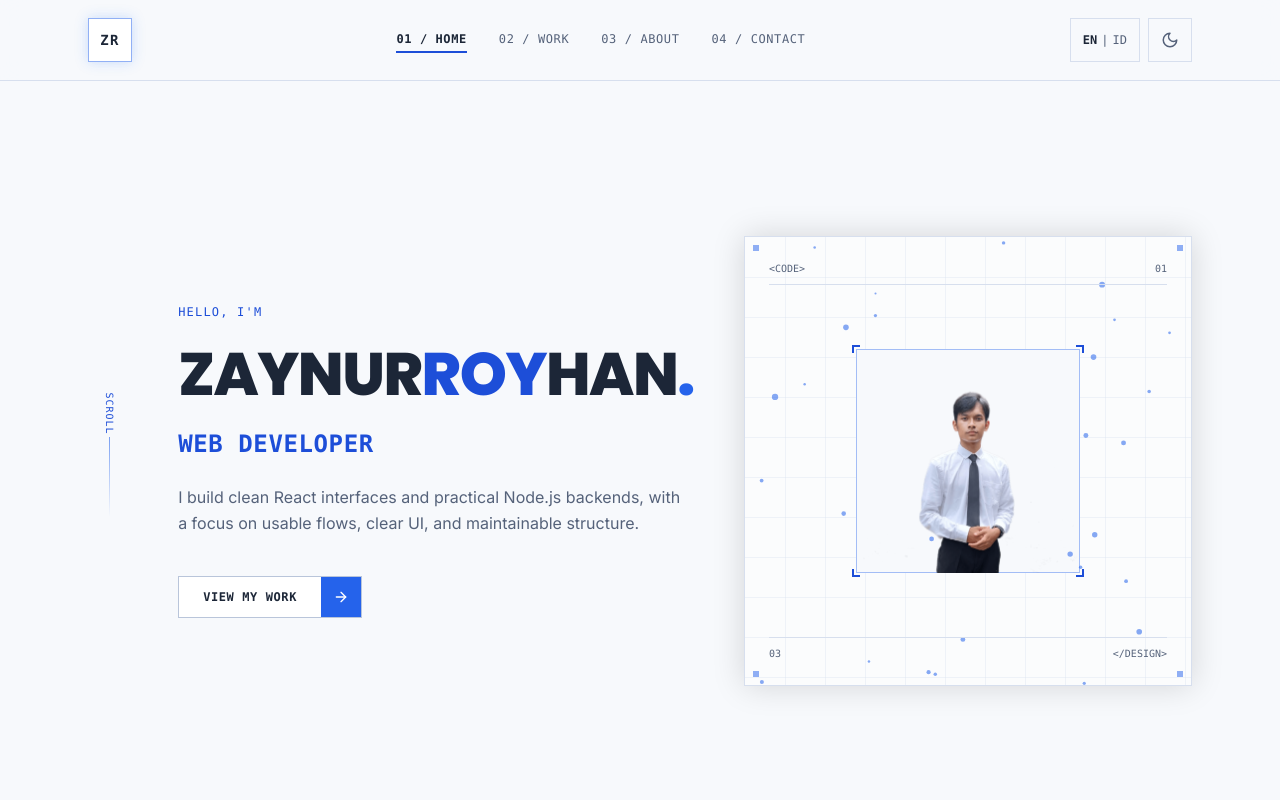
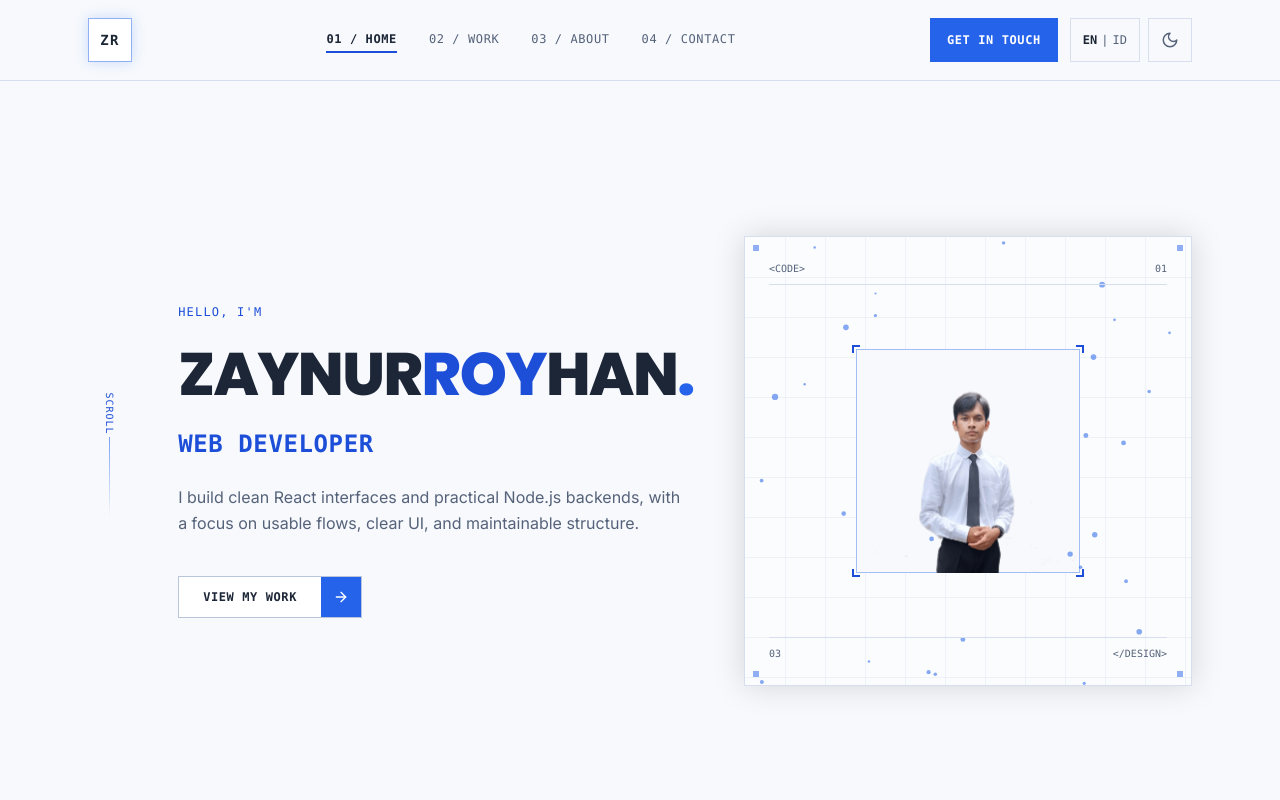
Before and after one commit to royhanmh/portfolio, a React (Vite) app: page / in a window 1280 px wide. Shown: the top 800 px of the page. Built offline with nearby package versions, Linux system fonts and the light colour scheme.

Commit message:
feat: add desktop Hire Me CTA to header
Desktop nav had no conversion action; the only contact path
was scrolling to the footer section. Add a brand-filled CTA
(md+ only, reuses the contact label in both locales) that
smooth-scrolls to contact via the existing navigator.

```diff
--- a/src/components/Header.jsx
+++ b/src/components/Header.jsx
@@ -61,6 +61,13 @@ export default function Header({ activeSection, onNavigate }) {
         <div className="flex items-center gap-2">
           <button
             type="button"
+            onClick={() => handleNavigate("contact")}
+            className="mr-1 hidden h-11 items-center border border-brand bg-brand px-4 font-mono text-xs font-semibold tracking-wider text-white transition-colors hover:bg-brand-bright md:flex"
+          >
+            {t("about.cta")}
+          </button>
+          <button
+            type="button"
             onClick={toggleLang}
             aria-label="EN | ID, switch language to Indonesian"
             className="flex h-11 items-center justify-center gap-1 border border-edge px-3 font-mono text-xs transition-colors hover:border-edge-strong"
```
